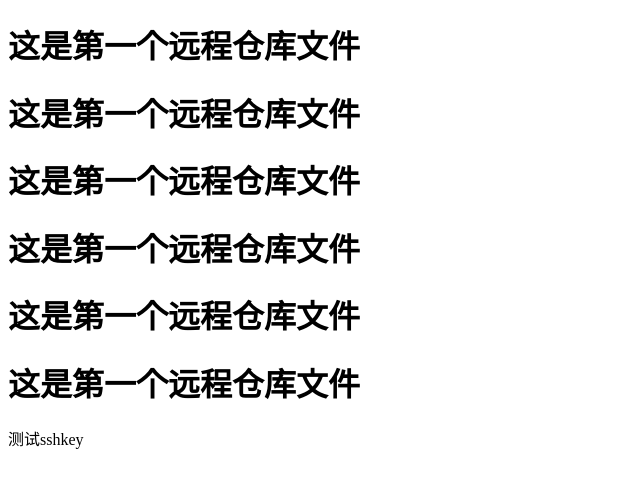
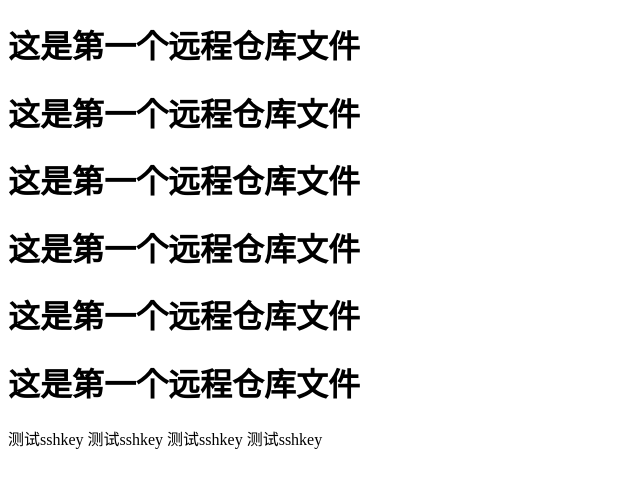
Before and after one commit to suliangyan/git-demo, a plain HTML site: page index.html in a window 1280 px wide. Shown: the whole page, without its empty margins (0-640 px from the left). Drawn offline with Linux system fonts and the light colour scheme.

Commit message:
第二次免密登录

```diff
--- a/index.html
+++ b/index.html
@@ -13,5 +13,8 @@
     <h1>这是第一个远程仓库文件</h1>
     <h1>这是第一个远程仓库文件</h1>
     测试sshkey
+    测试sshkey
+    测试sshkey
+    测试sshkey
 </body>
 </html>
```
